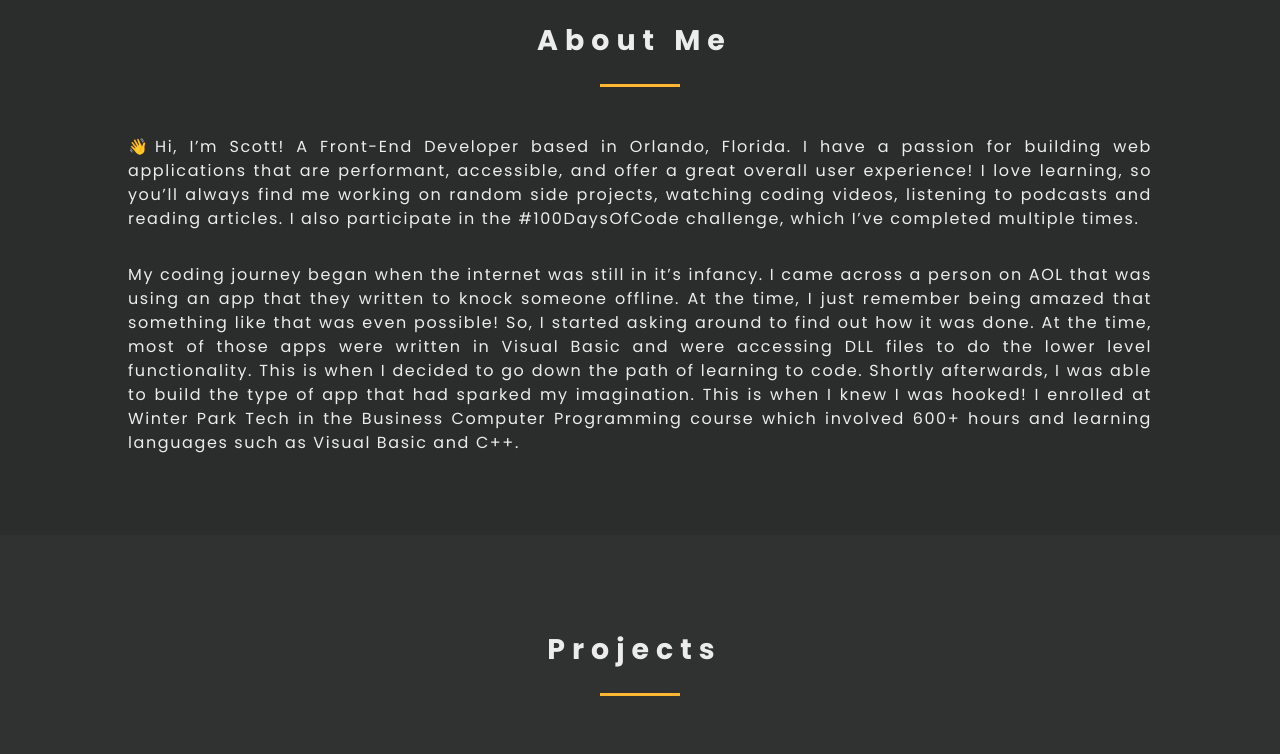
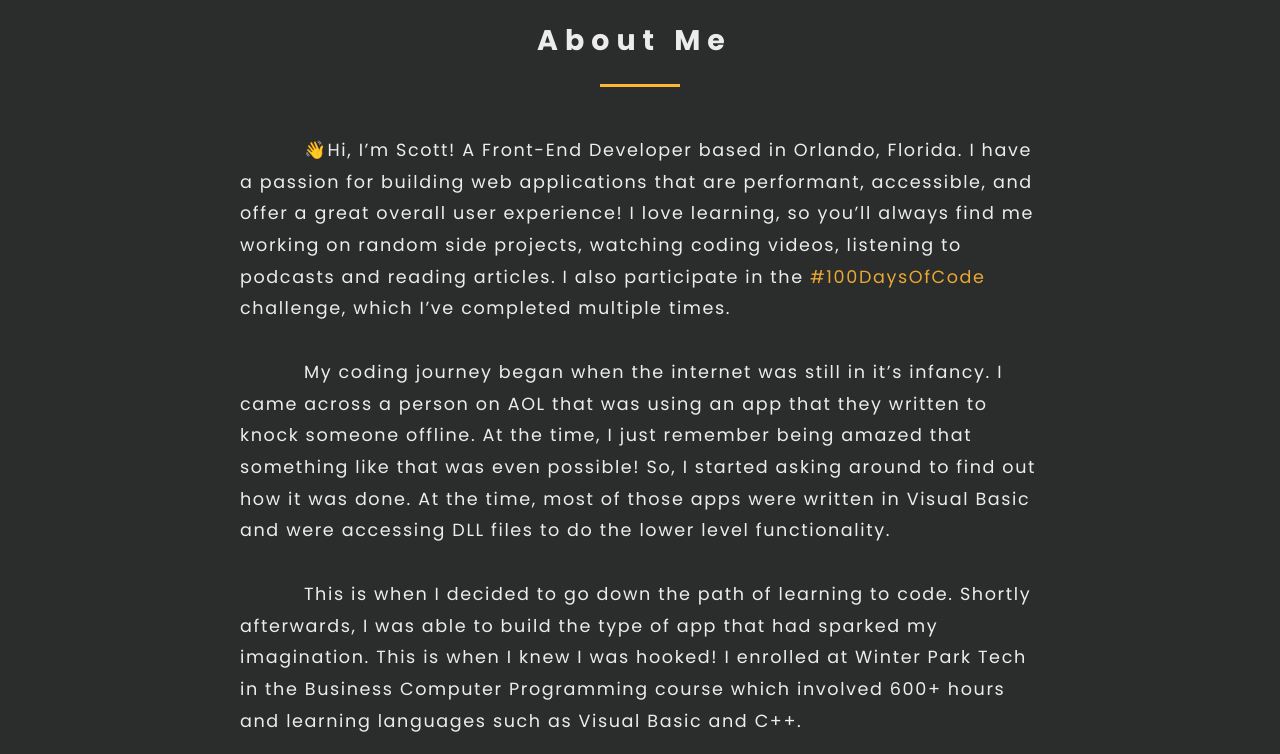
Before and after one commit to scottdiemer/gatsby-portfolio, a Gatsby site: page / in a window 1280 px wide. Shown: the part 1090-1844 px from the top of the page. Built offline with nearby package versions, Linux system fonts and the light colour scheme; Gatsby itself is replaced by a stand-in of ours; some packages are replaced by stand-ins of ours.

Commit message:
Broke paragraph into 2 paragraphs in about me section. Changed paragraph text justification, increased line-height and font, added indent, and adjusted the paragraph width

```diff
--- a/src/components/about.js
+++ b/src/components/about.js
@@ -13,7 +13,8 @@ const About = () => {
         and offer a great overall user experience! I love learning, so you’ll
         always find me working on random side projects, watching coding videos,
         listening to podcasts and reading articles. I also participate in the
-        #100DaysOfCode challenge, which I’ve completed multiple times.
+        <strong> #100DaysOfCode</strong> challenge, which I’ve completed
+        multiple times.
       </p>
       <p className={styles.description}>
         My coding journey began when the internet was still in it’s infancy. I
@@ -22,11 +23,14 @@ const About = () => {
         something like that was even possible! So, I started asking around to
         find out how it was done. At the time, most of those apps were written
         in Visual Basic and were accessing DLL files to do the lower level
-        functionality. This is when I decided to go down the path of learning to
-        code. Shortly afterwards, I was able to build the type of app that had
-        sparked my imagination. This is when I knew I was hooked! I enrolled at
-        Winter Park Tech in the Business Computer Programming course which
-        involved 600+ hours and learning languages such as Visual Basic and C++.
+        functionality.
+      </p>
+      <p className={styles.description}>
+        This is when I decided to go down the path of learning to code. Shortly
+        afterwards, I was able to build the type of app that had sparked my
+        imagination. This is when I knew I was hooked! I enrolled at Winter Park
+        Tech in the Business Computer Programming course which involved 600+
+        hours and learning languages such as Visual Basic and C++.
       </p>
     </Section>
   )
--- a/src/css/about.module.css
+++ b/src/css/about.module.css
@@ -5,8 +5,18 @@
 .description {
   color: var(--titleColor);
   padding: 1rem 0;
-  line-height: 1.5;
+  line-height: 1.8;
+  font-size: 1.1rem;
   letter-spacing: 0.1rem;
-  text-align: justify;
+  text-align: left;
+  text-indent: 4rem;
   text-justify: auto;
+  max-width: 800px;
+  margin: 0 auto;
 }
+
+strong {
+  color: var(--primaryColor);
+  opacity: 0.9;
+  font-weight: 400;
+}
```
